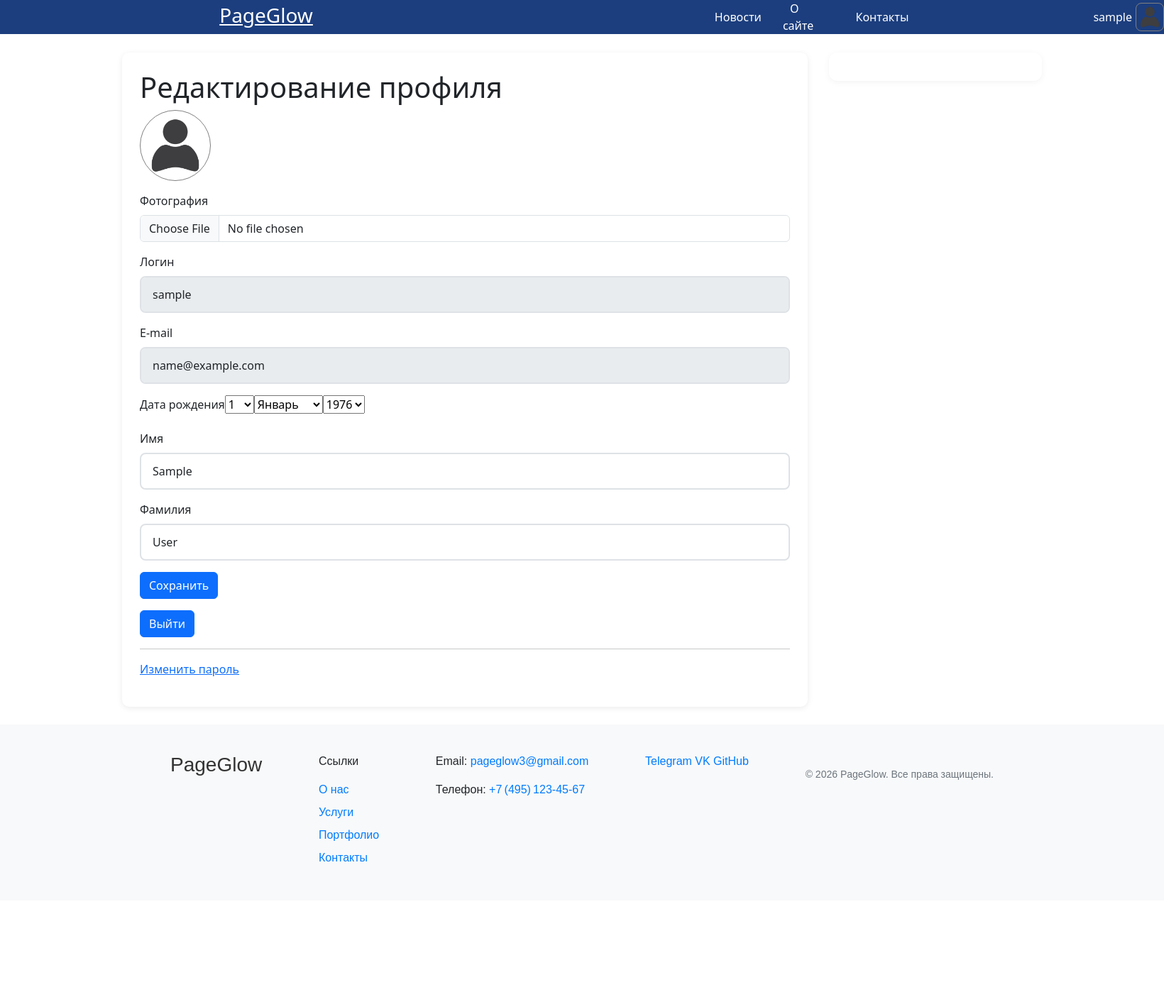
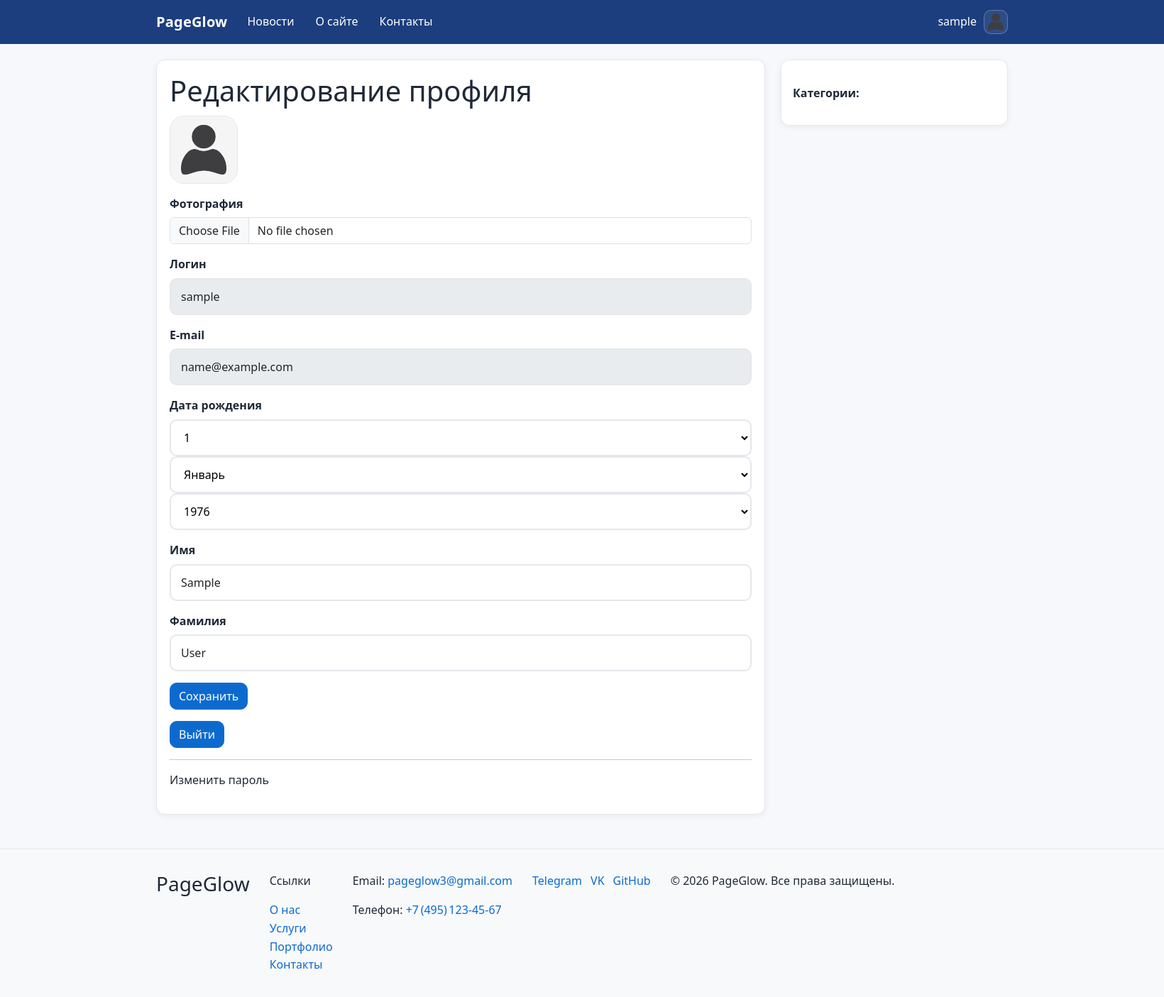
Before and after one commit to guseintarss/PageGlow3.0, a Django app: page /users/edit_profile/ in a window 1640 px wide. Shown: the whole page at 71% size. Before the commit the page ends 1214 px from the top, so only its background shows below. Run offline with Django 5.2, Linux system fonts and the light colour scheme; the visitor is signed in with stand-in values (Sample User, id 1); data that the repository does not hold is empty; some libraries are stand-ins or nearby versions.

Commit message:
Обновленные стили

```diff
--- a/PageGlow/main/forms.py
+++ b/PageGlow/main/forms.py
@@ -14,7 +14,7 @@ class AddPostForm(forms.ModelForm):
         model = Post
         fields = ['title', 'content', 'photo', 'is_published', 'cat', 'tags']
         widgets = {
-            'content': CKEditorWidget(attrs={'rows': 20, 'class': 'form-control', 'id': 'ckeditor-field' }),
+            'content': CKEditorWidget(config_name='default', attrs={'rows': 20, 'class': 'form-control', 'id': 'ckeditor-field'}),
             # 'content_markdawn': forms.Textarea(attrs={'rows': 20,'class':'form-control', 'id': 'markdown-field', 'style': 'display: none;'}),
             # 'is_published': forms.CheckboxInput(attrs={'class':'form-check-input'}),
             'photo': forms.ClearableFileInput(attrs={'class':'form-control'}),
--- /dev/null
+++ b/PageGlow/main/static/main/css/app.css
@@ -0,0 +1,304 @@
+/* PageGlow - global responsive styles */
+
+:root{
+  --bg: #f7f8fb;
+  --surface: #ffffff;
+  --text: #1f2937;
+  --muted: #6b7280;
+  --border: #e5e7eb;
+  --primary: #0c6acf;
+  --primary-700: #0852a1;
+  --shadow: 0 2px 10px rgba(0,0,0,0.06);
+  --radius: 12px;
+
+  /* Dark (Obsidian-like) */
+  --obs-bg: #0f1115;
+  --obs-surface: #14171d;
+  --obs-text: rgba(255,255,255,0.86);
+  --obs-muted: rgba(255,255,255,0.56);
+  --obs-border: rgba(255,255,255,0.10);
+}
+
+*{ box-sizing: border-box; }
+html, body{ height: 100%; }
+body{
+  margin: 0;
+  font-family: system-ui, -apple-system, "Segoe UI", Roboto, Arial, sans-serif;
+  line-height: 1.6;
+  color: var(--text);
+  background: var(--bg);
+}
+
+img{ max-width: 100%; height: auto; display: block; }
+a{ color: inherit; text-decoration: none; }
+a:hover{ text-decoration: underline; }
+
+.pg-container{
+  width: min(1200px, calc(100% - 32px));
+  margin-inline: auto;
+}
+
+/* Header */
+.site-header{
+  position: sticky;
+  top: 0;
+  z-index: 1000;
+  background: #1c3e7e;
+  color: #fff;
+}
+.header-inner{
+  display: flex;
+  align-items: center;
+  gap: 16px;
+  padding: 10px 0;
+  flex-wrap: wrap;
+}
+.brand{
+  font-weight: 700;
+  font-size: 20px;
+  letter-spacing: 0.2px;
+  white-space: nowrap;
+}
+.top-nav{
+  display: flex;
+  gap: 6px;
+  flex: 1 1 auto;
+  flex-wrap: wrap;
+}
+.top-nav a{
+  padding: 8px 12px;
+  border-radius: 10px;
+  color: #fff;
+  text-decoration: none;
+}
+.top-nav a:hover{
+  background: rgba(255,255,255,0.12);
+  text-decoration: none;
+}
+.user-area{
+  display: flex;
+  align-items: center;
+  gap: 10px;
+  margin-left: auto;
+}
+.user-avatar{
+  width: 34px;
+  height: 34px;
+  border-radius: 10px;
+  border: 1px solid rgba(255,255,255,0.25);
+  object-fit: cover;
+  background: rgba(255,255,255,0.08);
+}
+.login-pill{
+  padding: 8px 14px;
+  border-radius: 999px;
+  background: var(--primary);
+  color: #fff;
+  text-decoration: none;
+}
+.login-pill:hover{
+  background: var(--primary-700);
+  text-decoration: none;
+}
+
+/* Layout */
+.page{
+  padding: 22px 0 32px;
+}
+.layout{
+  display: grid;
+  grid-template-columns: 1fr 320px;
+  gap: 22px;
+  align-items: start;
+}
+.content{
+  min-width: 0;
+}
+.sidebar{
+  position: sticky;
+  top: 82px;
+  background: var(--surface);
+  border: 1px solid var(--border);
+  border-radius: var(--radius);
+  box-shadow: var(--shadow);
+  padding: 16px;
+}
+
+/* Cards / posts */
+.post{
+  position: relative;
+  background: var(--surface);
+  border: 1px solid var(--border);
+  border-radius: var(--radius);
+  box-shadow: var(--shadow);
+  padding: 18px;
+  margin-bottom: 16px;
+}
+.post h1, .post h2{
+  margin: 0 0 10px 0;
+  line-height: 1.25;
+}
+.meta{
+  color: var(--muted);
+  font-size: 0.95rem;
+  margin: 0 0 12px 0;
+}
+.read-more{
+  color: var(--primary);
+  font-weight: 600;
+}
+.read-more:hover{
+  color: var(--primary-700);
+  text-decoration: underline;
+}
+
+.img-article, .img-article-left{
+  border-radius: 12px;
+  border: 1px solid var(--border);
+}
+
+/* Avatars used in profile/comments */
+.user-img-article{
+  width: 96px;
+  height: 96px;
+  border-radius: 20px;
+  border: 1px solid var(--border);
+  object-fit: cover;
+  background: rgba(0,0,0,0.04);
+}
+
+.user-img-head{
+  width: 40px;
+  height:40px;
+  border-radius:20%;
+  border:1px solid gray;
+  margin-left: 5px;
+  margin-top: auto;
+}
+
+
+/* Forms */
+.form-error, .form-error ul li{
+  color: #b91c1c;
+  list-style: none;
+}
+.form-label{
+  display: block;
+  font-weight: 600;
+  margin-bottom: 6px;
+}
+input[type="text"],
+input[type="email"],
+input[type="password"],
+textarea,
+select{
+  width: 100%;
+  padding: 12px 14px;
+  border: 2px solid var(--border);
+  border-radius: 10px;
+  font-size: 1rem;
+  background: #fff;
+}
+textarea{ min-height: 160px; resize: vertical; }
+input:focus, textarea:focus, select:focus{
+  outline: none;
+  border-color: rgba(12,106,207,0.65);
+  box-shadow: 0 0 0 4px rgba(12,106,207,0.12);
+}
+.form-actions{
+  display: flex;
+  justify-content: flex-end;
+  gap: 10px;
+  margin-top: 14px;
+}
+
+/* Buttons (works alongside Bootstrap) */
+.btn{
+  border-radius: 10px;
+}
+.btn-primary{
+  background-color: var(--primary);
+  border-color: var(--primary);
+}
+.btn-primary:hover{
+  background-color: var(--primary-700);
+  border-color: var(--primary-700);
+}
+
+/* Floating add button */
+.addbutton{
+  position: fixed;
+  right: 18px;
+  bottom: 18px;
+  width: 56px;
+  height: 56px;
+  display: grid;
+  place-items: center;
+  border-radius: 16px;
+  box-shadow: 0 10px 25px rgba(12,106,207,0.25);
+}
+
+/* Tags / categories */
+.cat-list{
+  list-style: none;
+  padding: 0;
+  margin: 0;
+  display: flex;
+  flex-wrap: wrap;
+  gap: 10px;
+}
+.cat-selected .cat{
+  background: #e5e7eb;
+  color: #111827;
+  cursor: default;
+  text-decoration: none;
+}
+.tags-list{ list-style: none; padding: 0; margin: 0; display: flex; flex-wrap: wrap; gap: 8px; }
+.tag{
+  padding: 6px 12px;
+  background: #eef2ff;
+  color: #3730a3;
+  border-radius: 999px;
+  border: 1px solid rgba(55,48,163,0.15);
+  font-size: 0.9rem;
+}
+.tag:hover{ text-decoration: none; filter: brightness(0.98); }
+.t-title{ font-weight: 700; margin-top: 18px; }
+
+/* Icons/links inside post cards */
+.delete-post{
+  position: absolute;
+  right: 14px;
+  bottom: 14px;
+  color: #dc2626;
+}
+.delete-post:hover{ color: #b91c1c; text-decoration: none; }
+
+/* Footer */
+.site-footer{
+  background: #f8f9fa;
+  border-top: 1px solid var(--border);
+  padding: 32px 0;
+}
+.footer-container{
+  display: flex;
+  flex-wrap: wrap;
+  gap: 18px 28px;
+  align-items: flex-start;
+}
+.footer-nav ul{ list-style: none; padding: 0; margin: 0; }
+.footer-nav a, .footer-contacts a, .footer-social a{ color: var(--primary); }
+.footer-social{ display: flex; gap: 12px; flex-wrap: wrap; }
+
+/* Responsive */
+@media (max-width: 992px){
+  .layout{ grid-template-columns: 1fr; }
+  .sidebar{ position: static; }
+  .user-area{ width: 100%; justify-content: flex-end; }
+}
+
+@media (max-width: 520px){
+  .header-inner{ gap: 10px; }
+  .top-nav a{ padding: 8px 10px; }
+  .addbutton{ right: 14px; bottom: 14px; }
+}
--- a/PageGlow/main/templates/main/list_categories.html
+++ b/PageGlow/main/templates/main/list_categories.html
@@ -1,7 +1,10 @@
+<p class="t-title">Категории:</p>
+<ul class="cat-list">
 {% for cat in cats %}
-{% if cat.id == cat_selected %}
-<li class="selected">{{cat.name}}</li>
-{% else %}
-<li class="cat-cloud"><a class="cat" href="{{ cat.get_absolute_url }}">{{ cat.name }}</a></li>
-{% endif %}
+  {% if cat.id == cat_selected %}
+    <li class="cat-selected"><span class="cat">{{ cat.name }}</span></li>
+  {% else %}
+    <li><a class="cat" href="{{ cat.get_absolute_url }}">{{ cat.name }}</a></li>
+  {% endif %}
 {% endfor %}
+</ul>
--- a/PageGlow/templates/base.html
+++ b/PageGlow/templates/base.html
@@ -5,62 +5,55 @@
 <html lang="ru">
 <head>
     <meta charset="UTF-8">
+    <meta name="viewport" content="width=device-width, initial-scale=1">
     <title>{{ title }}</title>
-    <link type="text/css" href="{% static 'main/css/style.css' %}" rel="stylesheet"/>
-    <link  type="text/css" href="{% static 'main/css/addpage.css' %}" rel="stylesheet" >
-    <link type="text/css" href="{% static 'main/css/categories.css' %}" rel="stylesheet">
     <link href="https://cdn.jsdelivr.net/npm/bootstrap@5.3.0/dist/css/bootstrap.min.css" rel="stylesheet">
+    <link type="text/css" href="{% static 'main/css/app.css' %}" rel="stylesheet"/>
 
 </head>
-<body>
-<header>
-    <ul>
-        <h2><a class="logo" href="{% url 'home' %}">PageGlow</a></h2>
+<body class="{% block body_class %}{% endblock %}">
+<header class="site-header">
+    <div class="pg-container header-inner">
+        <a class="brand" href="{% url 'home' %}">PageGlow</a>
 
+        <nav class="top-nav" aria-label="Основное меню">
+            {% for m in mainmenu %}
+                <a href="{% url m.url_name %}">{{ m.title }}</a>
+            {% endfor %}
+        </nav>
 
-
-        {% for m in mainmenu %}
-            <li class="menu-bar">
-                <a class="nav-bar" href="{% url m.url_name %}">{{ m.title }}</a>
-            </li>
-        {% endfor %}
+        <div class="user-area">
             {% if user.is_authenticated %}
-
-        <div class="user-name">
-            <a class="user-profile" href="{% url 'users:profile' %}">{{user.username}}</a>
-        </div>
+                <a class="user-profile" href="{% url 'users:profile' %}">{{ user.username }}</a>
                 {% if user.photo %}
-            <div class="user-photo">
-                <img class="user-img-head" src="{{user.photo.url}}" alt="">
-            </div>
+                    <img class="user-avatar" src="{{ user.photo.url }}" alt="Аватар пользователя">
                 {% else %}
-            <div class="user-photo">
-                <img class="user-img-head" src="{{default_image}}" alt="">
-            </div>
+                    <img class="user-avatar" src="{{ default_image }}" alt="Аватар пользователя">
                 {% endif %}
             {% else %}
-        <li class="login-last last"><a class="nav-bar" href="{% url 'users:login' %}">Войти</a></li>
+                <a class="login-pill" href="{% url 'users:login' %}">Войти</a>
             {% endif %}
-    </ul>
+        </div>
+    </div>
 </header>
-<main class="container">
-
+<main class="page">
+    <div class="pg-container layout">
         <div class="content">
             {% block content %}{% endblock %}
         </div>
-    <div class="wrapper">
-        <aside class="sidebar">
+
+        <aside class="sidebar" aria-label="Боковая панель">
             {% show_categories %}
-        <li class="tg">{% show_all_tags %}</li>
+            {% show_all_tags %}
         </aside>
     </div>
 
-    {% block navigation %}
-    {% endblock %}
-
+    <div class="pg-container">
+        {% block navigation %}{% endblock %}
+    </div>
 </main>
 <footer class="site-footer">
-  <div class="footer-container">
+  <div class="pg-container footer-container">
     <div class="footer-logo">
       <h3>PageGlow</h3>
     </div>
@@ -93,105 +86,6 @@
   </div>
 </footer>
 
-<script src="https://cdn.jsdelivr.net/npm/marked/marked.min.js"></script>
-
-
-<script>
-    const textarea = document.querySelector('textarea[name="content"]');
-    const preview = document.getElementById('preview');
-
-    textarea.addEventListener('input', () => {
-        preview.innerHTML = marked(textarea.value);
-    });
-</script>
-<script>
-document.addEventListener('DOMContentLoaded', function() {
-    const input = document.getElementById('id_content');
-    const preview = document.getElementById('preview');
-
-    if (!input || !preview) {
-        console.error('Элементы не найдены!');
-        return;
-    }
-
-    function updatePreview() {
-        try {
-            preview.innerHTML = marked.parse(input.value);
-        } catch (e) {
-            console.error('Ошибка разметки:', e);
-            preview.textContent = 'Ошибка в Markdown-разметке';
-        }
-    }
-
-    // Обновление при вводе (с дебаунсом)
-    let timeout;
-    input.addEventListener('input', function() {
-        clearTimeout(timeout);
-        timeout = setTimeout(updatePreview, 200);
-    });
-
-    // Инициализация
-    updatePreview();
-});
-</script>
-<script>
-document.addEventListener('DOMContentLoaded', function() {
-    const input = document.getElementById('markdown-field');
-    const preview = document.getElementById('preview');
-    const editorContainer = document.getElementById('editor-container');
-    const previewContainer = document.getElementById('preview-container');
-
-
-    // Кнопки
-    const btnEdit = document.getElementById('btn-edit');
-    const btnPreview = document.getElementById('btn-preview');
-    const btnSplit = document.getElementById('btn-split');
-
-    // Функция обновления предпросмотра
-    function updatePreview() {
-        try {
-            preview.innerHTML = marked.parse(input.value);
-        } catch (e) {
-            console.error('Ошибка разметки:', e);
-            preview.textContent = 'Ошибка в Markdown-разметке';
-        }
-    }
-
-    // Режимы отображения
-    function showEditor() {
-        editorContainer.style.display = 'block';
-        previewContainer.style.display = 'none';
-    }
-
-    function showPreview() {
-        editorContainer.style.display = 'none';
-        previewContainer.style.display = 'block';
-        updatePreview();
-    }
-
-    function showSplit() {
-        editorContainer.style.display = 'block';
-        previewContainer.style.display = 'block';
-        updatePreview();
-    }
-
-    // Обработчики кнопок
-    btnEdit.addEventListener('click', showEditor);
-    btnPreview.addEventListener('click', showPreview);
-    btnSplit.addEventListener('click', showSplit);
-
-    // Обновление предпросмотра при вводе (только в режимах с предпросмотром)
-    input.addEventListener('input', function() {
-        if (previewContainer.style.display !== 'none') {
-            updatePreview();
-        }
-    });
-
-    // Инициализация: стартовый режим — «Разделить»
-    showSplit();
-});
-
-
-</script>
+{% block extra_js %}{% endblock %}
 </body>
 </html>
```
Also changed, not shown: PageGlow/PageGlow/settings.py (+24 -18 lines), PageGlow/main/templates/main/addpage.html (+54 -0 lines), PageGlow/main/templates/main/post.html (+6 -2 lines), PageGlow/templates/base_login.html (+9 -5 lines). Lines whose indentation alone changed are shown as unchanged.
